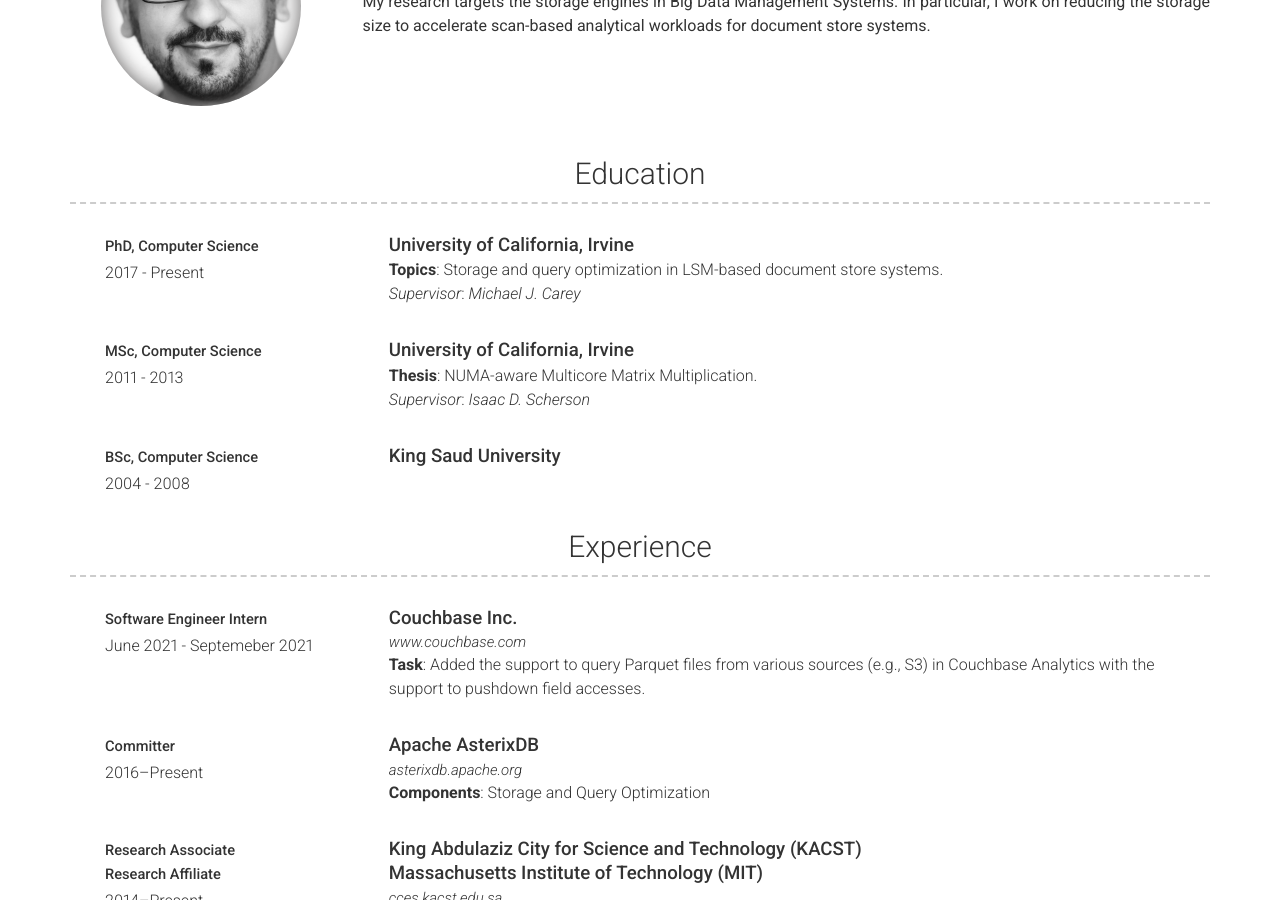
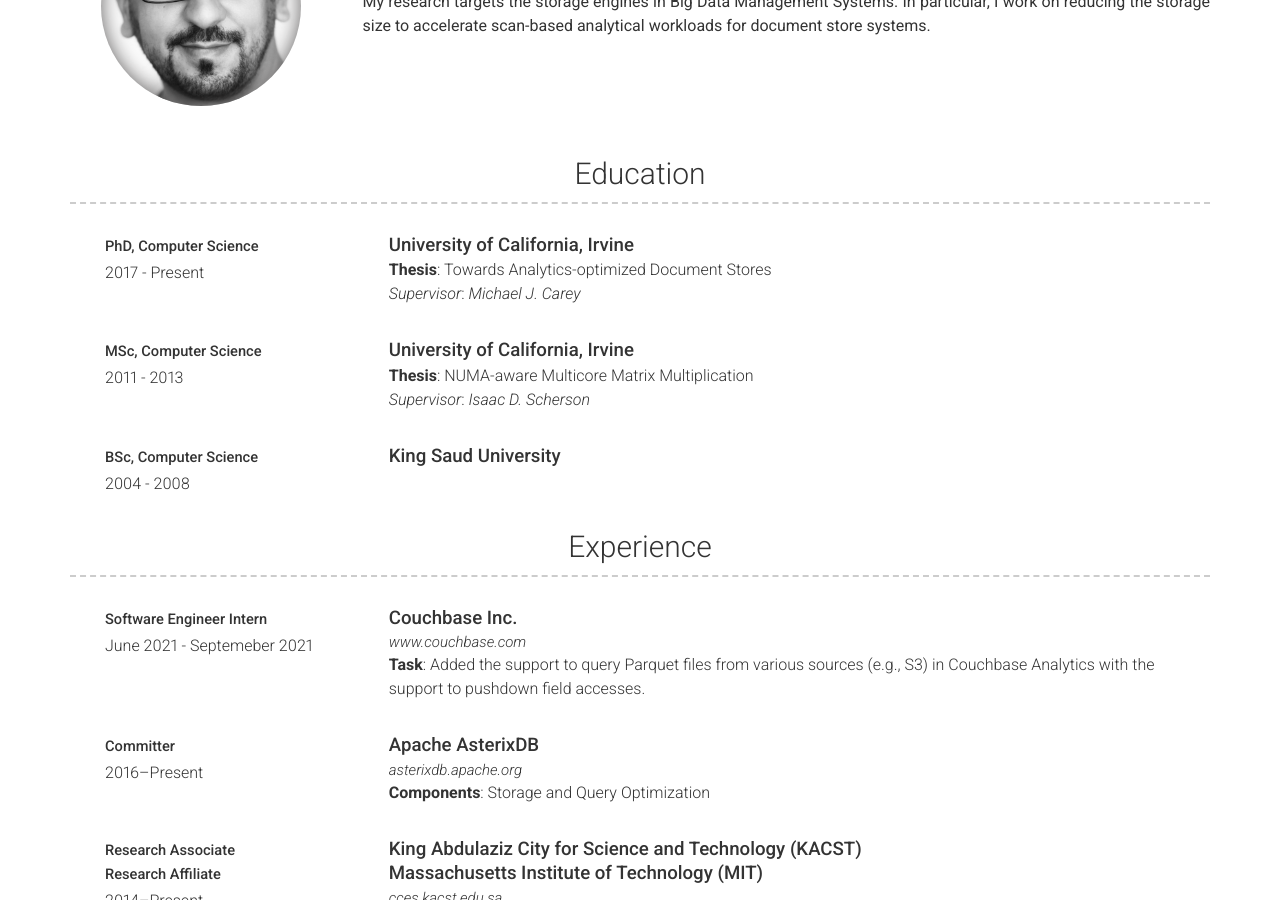
Before and after one commit to wailyk/wailyk.github.io, a Jekyll site: the page built from index.md, in a window 1280 px wide and 900 px high, scrolled down 383 px. Built offline with Jekyll 4.4.1, drawn with Linux system fonts in a browser that asks for light colours; nearby versions of some CDN libraries.

Commit message:
Thesis Scholarship

```diff
--- a/_data/awards.yml
+++ b/_data/awards.yml
@@ -2,7 +2,7 @@
 - layout: left
   # company: Ph.D Schoalrship
   award_title: Ph.D Schoalrship
-  dates: 2017–2021
+  dates: 2017–2022
   description: |
    Awarded full graduate scholarship from the King Abdulaziz City for Science and Technology.
 
--- a/_data/education.yml
+++ b/_data/education.yml
@@ -6,7 +6,7 @@
   quote: >
     Irvine, CA, USA
   description: | # this will include new lines to allow paragraphs
-    **Topics**: Storage and query optimization in LSM-based document store systems.\\
+    **Thesis**: Towards Analytics-optimized Document Stores\\
     _Supervisor_: [Michael J. Carey](https://www.ics.uci.edu/~mjcarey/)
 
 - layout: left
@@ -16,7 +16,7 @@
   quote: >
     Irvine, CA, USA
   description: | # this will include new lines to allow paragraphs
-    **Thesis**: NUMA-aware Multicore Matrix Multiplication.\\
+    **Thesis**: NUMA-aware Multicore Matrix Multiplication\\
     _Supervisor_: [Isaac D. Scherson](https://www.ics.uci.edu/~isaac/)
 
 - layout: left
```
